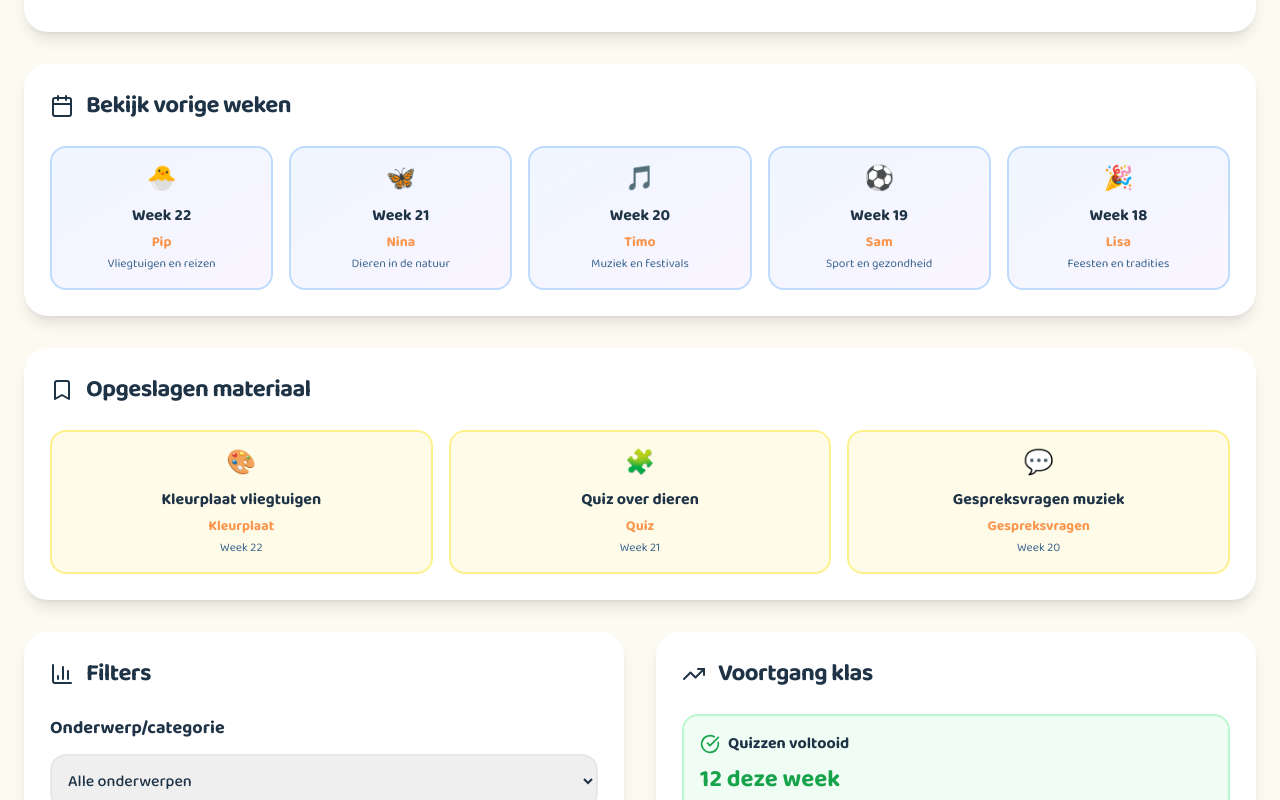
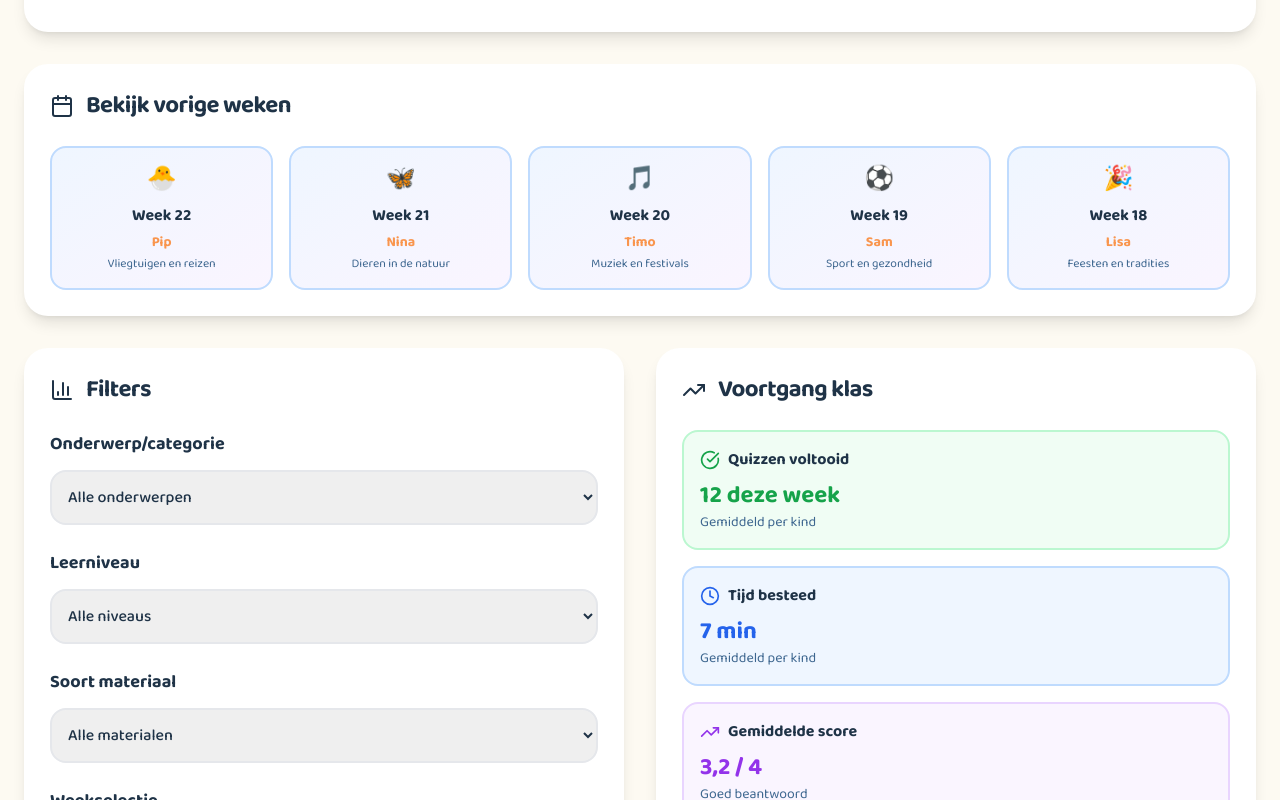
Before and after one commit to Julia246Z/Nieuwsnestje-2, a React (Vite) app: page /docenten in a window 1280 px wide. Shown: the part 428-1228 px from the top of the page. Built offline with nearby package versions, Linux system fonts and the light colour scheme.

Commit message:
Remove save material functionality
Removed the "Opgeslagen materiaal" section from the Teachers page.

```diff
--- a/src/pages/Teachers.tsx
+++ b/src/pages/Teachers.tsx
@@ -1,7 +1,8 @@
+
 import { useState } from "react";
 import { Link } from "react-router-dom";
 import Navigation from "../components/Navigation";
-import { Search, Star, Download, TrendingUp, Clock, CheckCircle, BarChart3, Calendar, Bookmark } from "lucide-react";
+import { Search, Download, TrendingUp, Clock, CheckCircle, BarChart3, Calendar } from "lucide-react";
 import { Card, CardContent, CardHeader, CardTitle } from "@/components/ui/card";
 import { ChartContainer, ChartTooltip, ChartTooltipContent } from "@/components/ui/chart";
 import { BarChart, Bar, XAxis, YAxis, ResponsiveContainer } from "recharts";
@@ -45,12 +46,6 @@ const Teachers = () => {
     { week: "Week 22", title: "Vliegtuig maakt noodlanding", summary: "Een vliegtuig moest plotseling landen...", icon: "✈️" },
     { week: "Week 20", title: "3FM presenteert nieuw programma", summary: "De radiozender start met een kinderprogramma...", icon: "📻" },
     { week: "Week 19", title: "Dierentuin verwelkomt baby's", summary: "Veel jonge dieren geboren dit seizoen...", icon: "🐯" }
-  ];
-
-  const savedItems = [
-    { title: "Kleurplaat vliegtuigen", type: "Kleurplaat", week: "Week 22", icon: "🎨" },
-    { title: "Quiz over dieren", type: "Quiz", week: "Week 21", icon: "🧩" },
-    { title: "Gespreksvragen muziek", type: "Gespreksvragen", week: "Week 20", icon: "💬" }
   ];
 
   // Data voor de grafiek
@@ -119,7 +114,6 @@ const Teachers = () => {
                         <div className="flex-1">
                           <div className="flex justify-between items-start mb-2">
                             <span className="text-sm font-bold text-primary">{result.week}</span>
-                            <Star className="text-gray-300" size={16} />
                           </div>
                           <h5 className="font-bold text-foreground mb-1">{result.title}</h5>
                           <p className="text-sm text-muted-foreground">{result.summary}</p>
@@ -155,31 +149,6 @@ const Teachers = () => {
                     <p className="text-sm font-bold text-primary mb-1">{week.mascot}</p>
                     <p className="text-xs text-muted-foreground">{week.topic}</p>
                   </Link>
-                ))}
-              </div>
-            </CardContent>
-          </Card>
-
-          {/* Opgeslagen items */}
-          <Card className="bg-white rounded-3xl shadow-lg border-2 border-transparent">
-            <CardHeader>
-              <CardTitle className="text-2xl font-bold text-foreground flex items-center">
-                <Bookmark className="mr-3" />
-                Opgeslagen materiaal
-              </CardTitle>
-            </CardHeader>
-            <CardContent>
-              <div className="grid grid-cols-1 md:grid-cols-3 gap-4">
-                {savedItems.map((item, index) => (
-                  <div
-                    key={index}
-                    className="bg-yellow-50 p-4 rounded-2xl border-2 border-yellow-200 text-center cursor-pointer"
-                  >
-                    <div className="text-2xl mb-2">{item.icon}</div>
-                    <h4 className="font-bold text-foreground mb-1">{item.title}</h4>
-                    <p className="text-sm text-primary font-bold mb-1">{item.type}</p>
-                    <p className="text-xs text-muted-foreground">{item.week}</p>
-                  </div>
                 ))}
               </div>
             </CardContent>
--- a/src/pages/WeekOverview.tsx
+++ b/src/pages/WeekOverview.tsx
@@ -10,7 +10,7 @@ const WeekOverview = () => {
 
   // Voorbeeld data voor een week - in werkelijkheid zou dit van een API komen
   const weekData = {
-    21: {
+    "21": {
       mascot: "Nina",
       topic: "Dieren in de natuur",
       days: [
@@ -58,7 +58,7 @@ const WeekOverview = () => {
     }
   };
 
-  const currentWeek = weekData[weekNumber as keyof typeof weekData] || weekData[21];
+  const currentWeek = weekData[weekNumber as keyof typeof weekData] || weekData["21"];
 
   return (
     <div className="min-h-screen bg-[#FFF8EF]">
```
